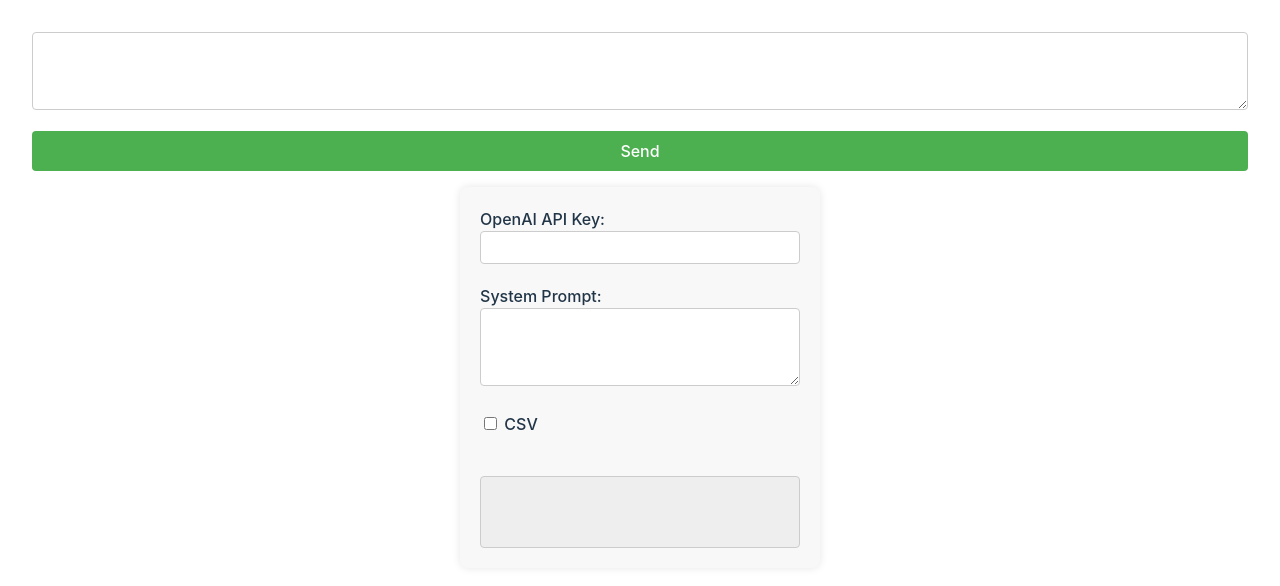
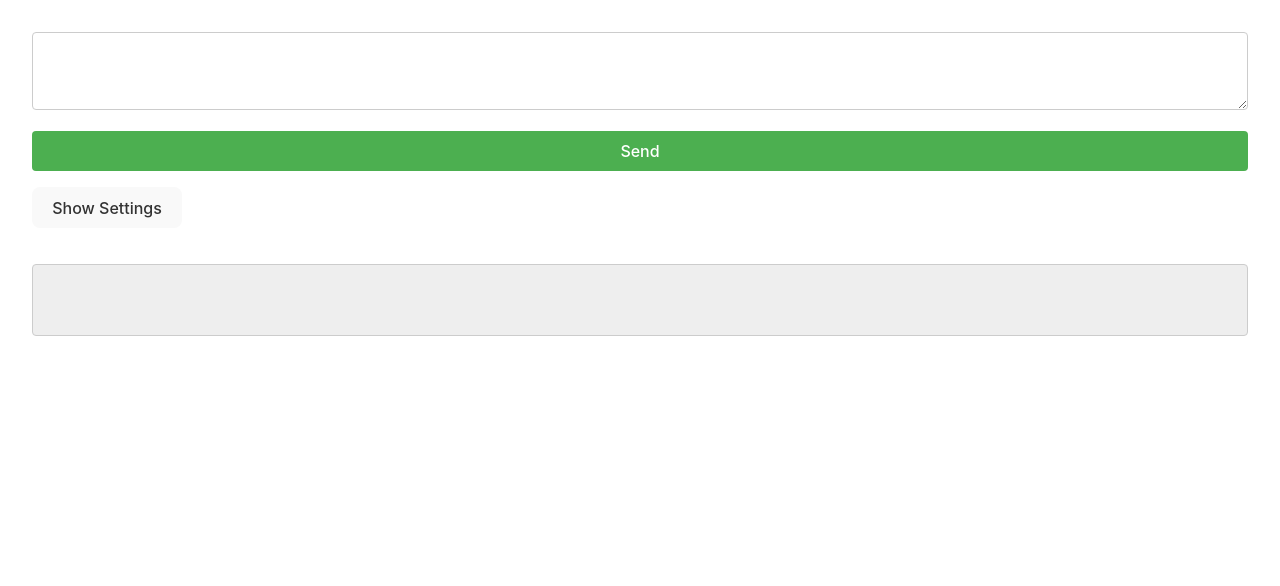
Before and after one commit to dwidge/ai-data-capture, a React (Vite) app: page / in a window 1280 px wide. Shown: the top 586 px of the page. Built offline with nearby package versions, Linux system fonts and the light colour scheme.

Commit message:
Move settings container inside a expander

```diff
--- a/src/Chat.tsx
+++ b/src/Chat.tsx
@@ -18,6 +18,7 @@ export const OpenAIChat: React.FC = () => {
   const [cumulativeCSV, setCumulativeCSV] = useState<string[][]>([]);
   const [filters, setFilters] = useState<{ [column: string]: string[] }>({});
   const [filterText, setFilterText] = useState<string>("");
+  const [isSettingsOpen, setIsSettingsOpen] = useState<boolean>(false);
 
   const handleInputChange =
     (setter: React.Dispatch<React.SetStateAction<string | null>>) =>
@@ -87,6 +88,10 @@ export const OpenAIChat: React.FC = () => {
     setFilterText("");
   };
 
+  const toggleSettings = () => {
+    setIsSettingsOpen((prev) => !prev);
+  };
+
   return (
     <div className="main-container">
       <div className="user-input-container">
@@ -104,6 +109,13 @@ export const OpenAIChat: React.FC = () => {
           Send
         </button>
       </div>
+
+      <div className="settings-expander">
+        <button onClick={toggleSettings} className="expander-button">
+          {isSettingsOpen ? "Hide Settings" : "Show Settings"}
+        </button>
+
+        {isSettingsOpen && (
           <div className="settings-container">
             <div className="input-group">
               <label>
@@ -137,11 +149,11 @@ export const OpenAIChat: React.FC = () => {
                 CSV
               </label>
             </div>
-        <div className="response-area break-word">
-          {loading ? "Busy..." : response}
           </div>
+        )}
       </div>
-      {settings && cumulativeCSV.length > 0 && (
+
+      {settings?.csv ? (
         <CSVTable
           cumulativeCSV={cumulativeCSV}
           setCumulativeCSV={setCumulativeCSV}
@@ -151,6 +163,10 @@ export const OpenAIChat: React.FC = () => {
           setFilterText={setFilterText}
           clearCSVData={clearCSVData}
         />
+      ) : (
+        <div className="response-area break-word">
+          {loading ? "Busy..." : response}
+        </div>
       )}
     </div>
   );
```
Lines whose indentation alone changed are shown as unchanged.
